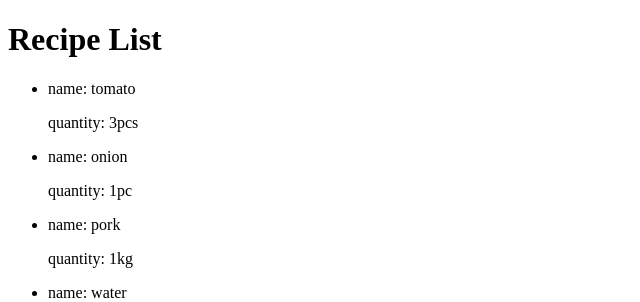
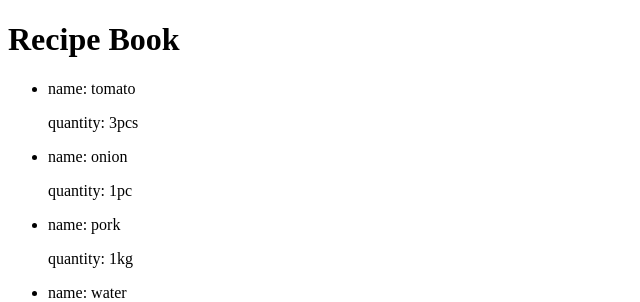
Before and after one commit to nico9696/recipebook-Sy-NicholasBenedict, a Django app: page /ledger/recipe/1 in a window 1280 px wide. Shown: the top 302 px of the page, without its empty margins (0-640 px from the left). Run offline with Django 5.2, Linux system fonts and the light colour scheme.

Commit message:
added minor edit to heading of templates

```diff
--- a/ledger/templates/ledger/ingredients.html
+++ b/ledger/templates/ledger/ingredients.html
@@ -5,7 +5,7 @@
 </head>
 <body>
 
-    <h1>Recipe List</h1>
+    <h1>Recipe Book</h1>
 
     <ul>
         {% for ingredient in ingredients %}
--- a/ledger/templates/ledger/recipes_list.html
+++ b/ledger/templates/ledger/recipes_list.html
@@ -5,7 +5,7 @@
 </head>
 <body>
 
-    <h1>Recipe List</h1>
+    <h1>Recipe Book</h1>
 
     <ul>
         {% for recipe in recipes %}
```
